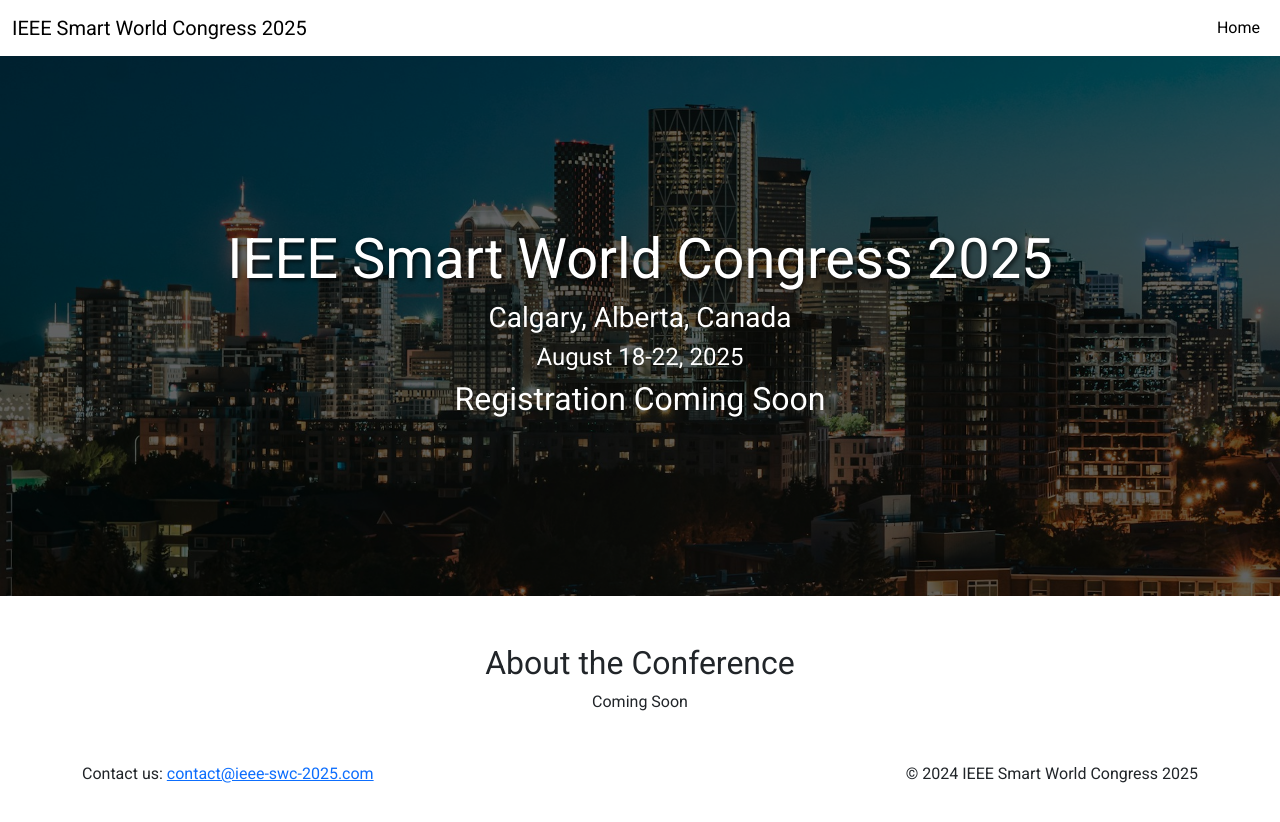
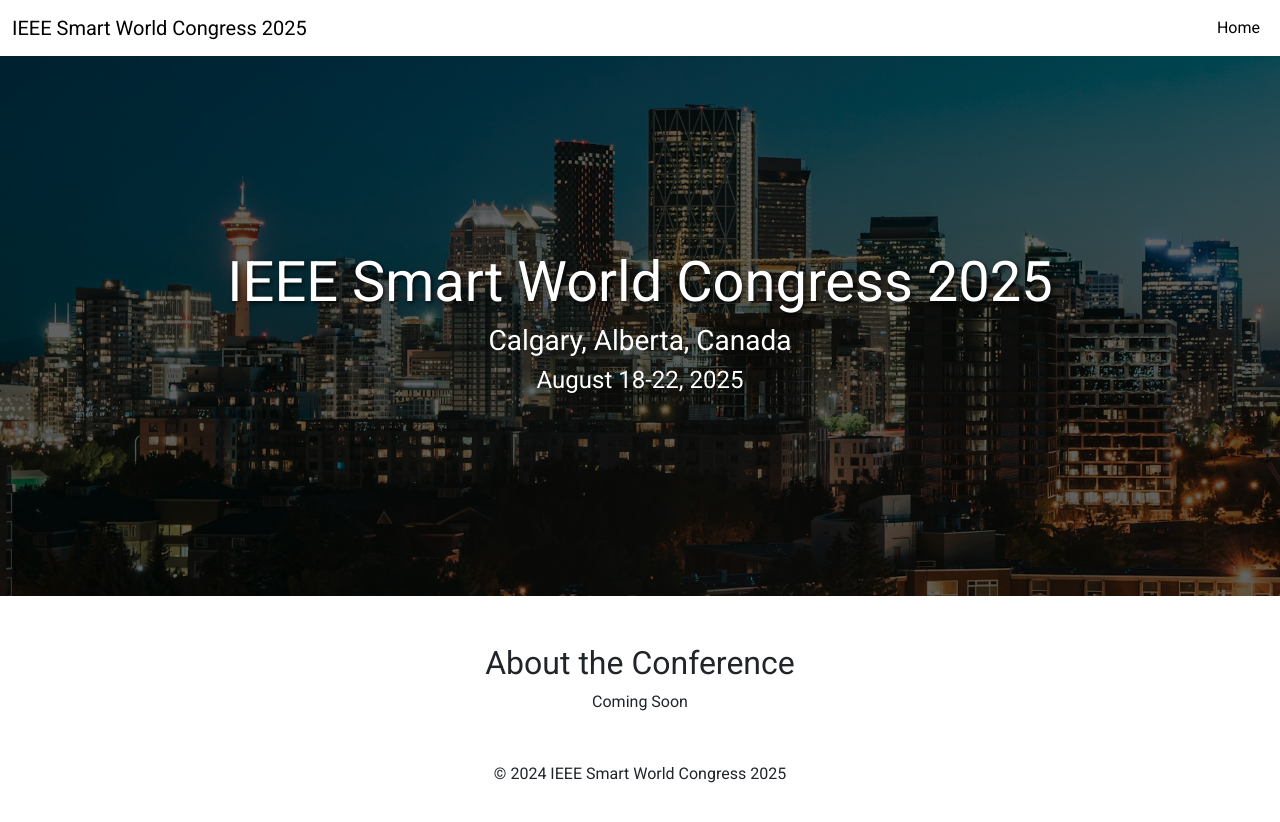
Before and after one commit to IEEE-SWC-2025/IEEE-SWC-2025.github.io, a Jekyll site: the page built from index.markdown, in a window 1280 px wide. Shown: the top 822 px of the page. Built offline with Jekyll 4.4.1, drawn with Linux system fonts in a browser that asks for light colours.

Commit message:
Work on home page

```diff
--- a/_layouts/default.html
+++ b/_layouts/default.html
@@ -67,13 +67,7 @@
 
     <!-- Footer -->
     <footer class="">
-      <div class="container d-flex flex-row justify-content-between">
-        <p>
-          Contact us:
-          <a href="mailto:contact@cscconference2024.com"
-            >contact@ieee-swc-2025.com</a
-          >
-        </p>
+      <div class="container d-flex flex-row justify-content-center">
         <p>
           &copy; {{ site.time | date: "%Y" }} IEEE Smart World Congress 2025
         </p>
--- a/index.markdown
+++ b/index.markdown
@@ -10,7 +10,6 @@
       <h1 class="display-4">IEEE Smart World Congress 2025</h1>
       <h3>Calgary, Alberta, Canada</h3>
       <h4>August 18-22, 2025</h4>
-      <h2>Registration Coming Soon</h2>
       <!-- <a href="#register" class="btn btn-primary btn-lg">Register Now</a> -->
     </div>
   </div>
```
